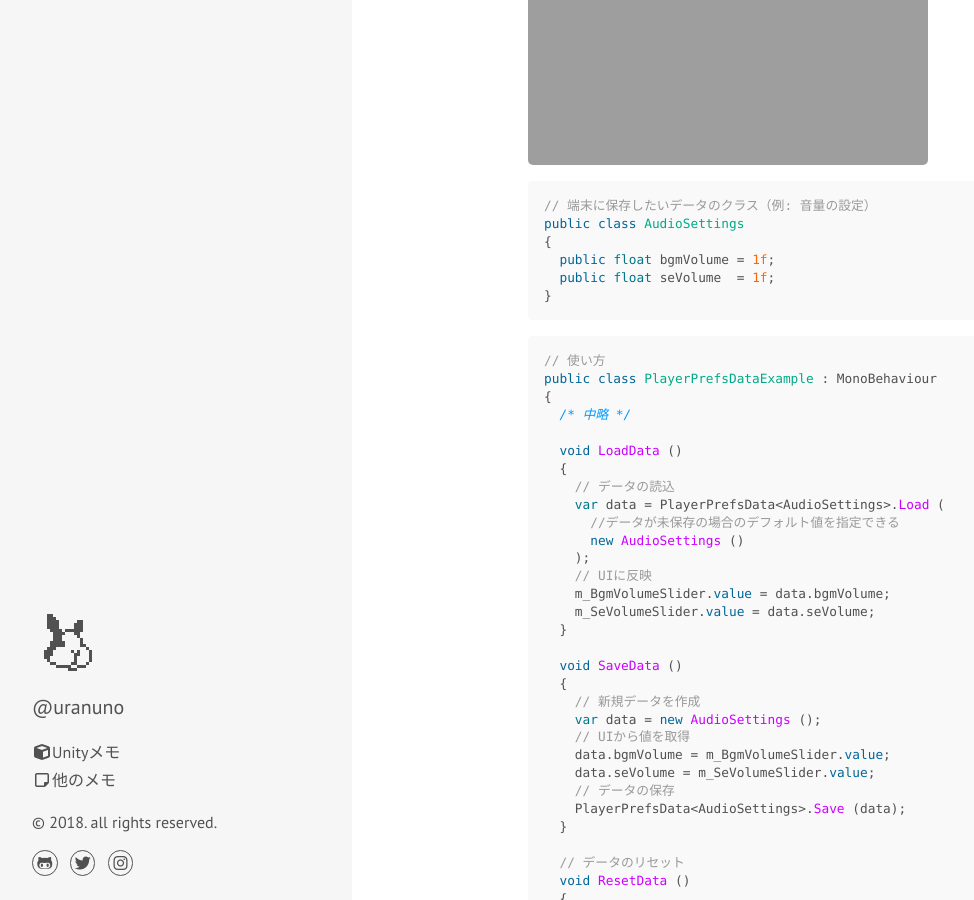
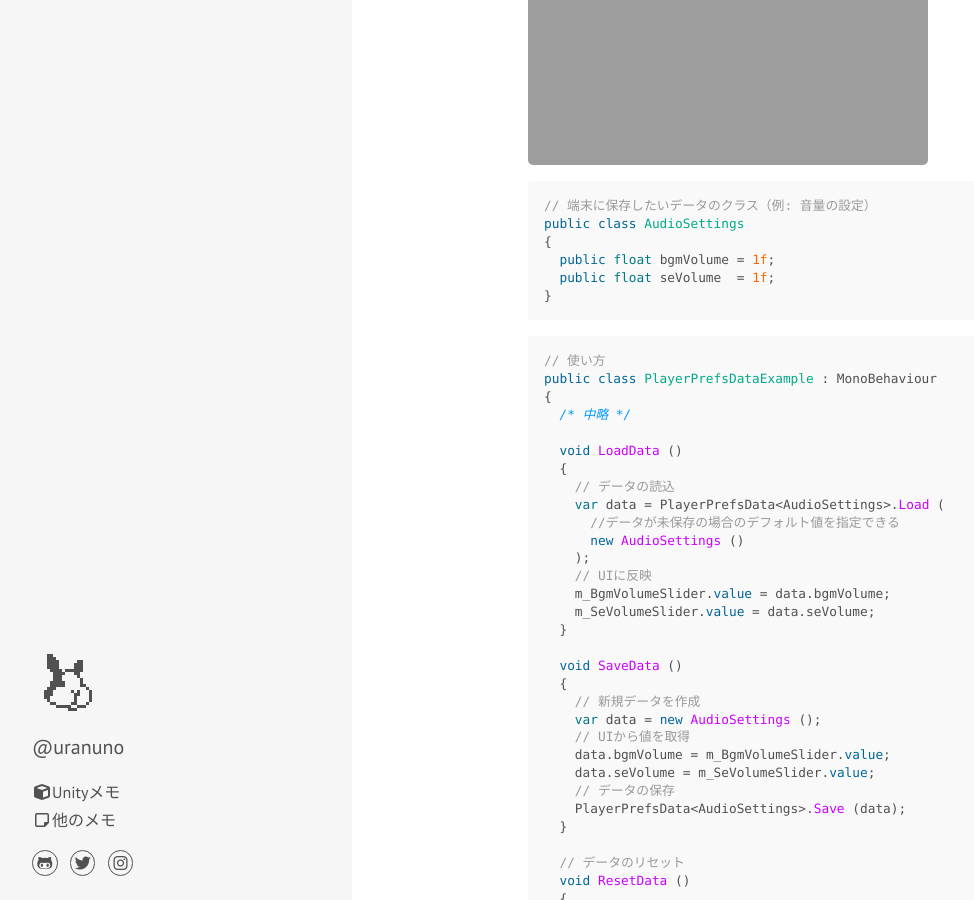
Before and after one commit to uranuno/uranuno.github.io, a Jekyll site: the page built from index.html, in a window 1280 px wide and 900 px high, scrolled down 354 px. Shown: the whole window, without its empty margins (0-974 px from the left). Built offline with Jekyll 4.4.1, drawn with Linux system fonts in a browser that asks for light colours; nearby versions of some CDN libraries; emoji names are drawn with the system emoji font; the list of posts is cut into pages by our own code.

Commit message:
マルシー削除

```diff
--- a/_includes/sidebar.html
+++ b/_includes/sidebar.html
@@ -15,8 +15,6 @@
     </ul>
     </nav>
 
-    <p class="copy">&copy; {{ site.time | date: '%Y' }}. all rights reserved.</p>
-
     <div class="accounts">
       {% for account in site.data.accounts %}
       <a href="{{ account.url }}" title="{{ account.name }}" target="_blank">
```
